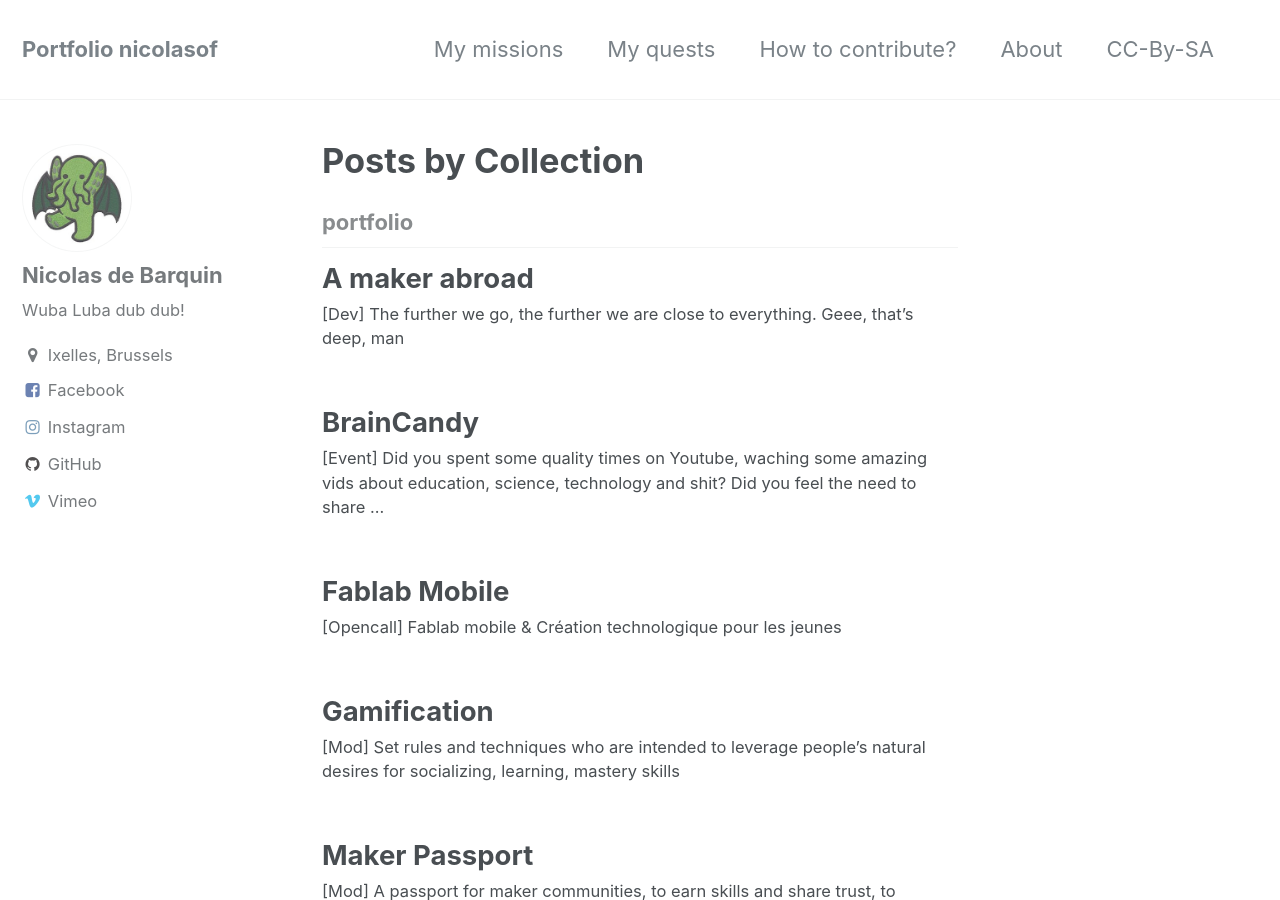
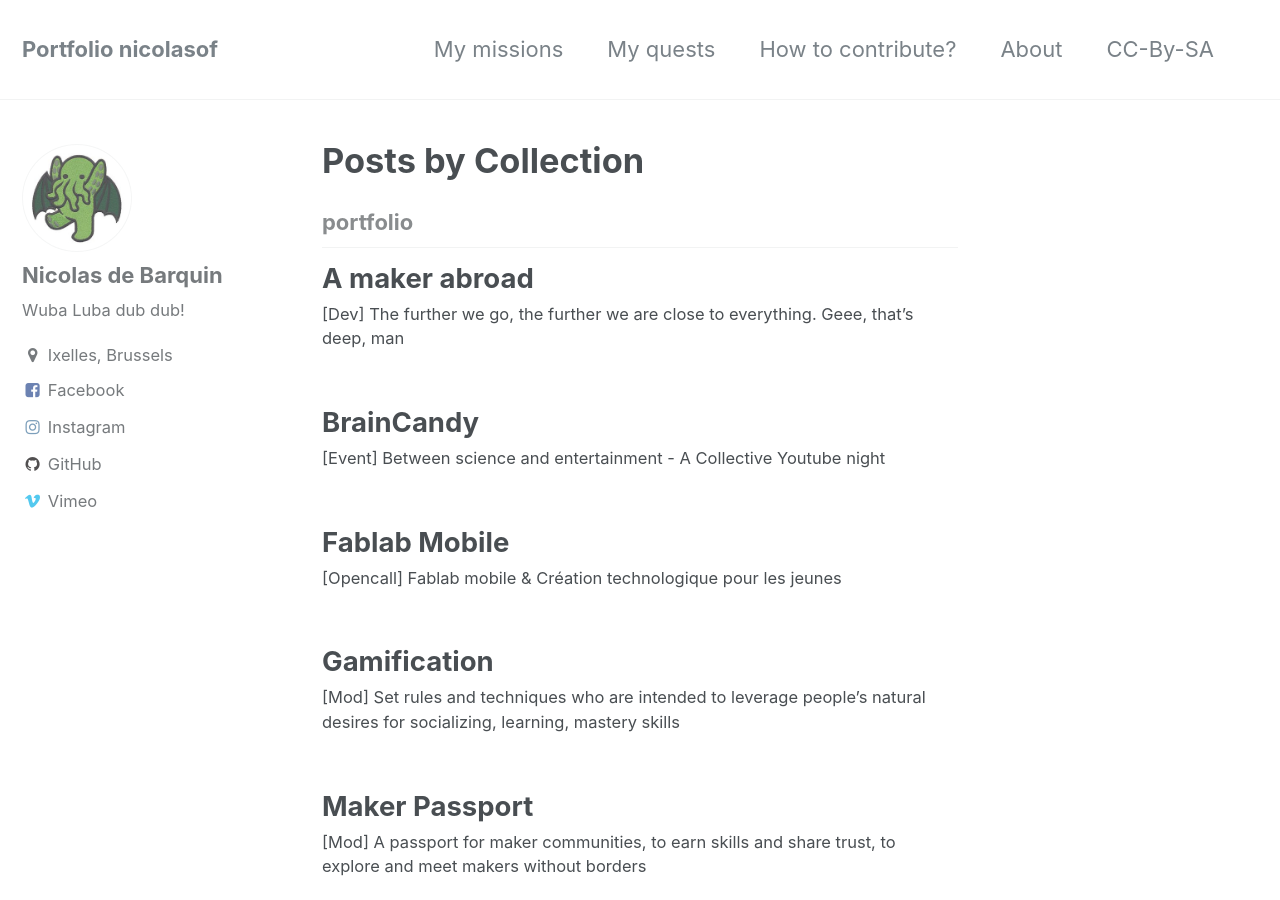
Before and after one commit to nicolasdb/nicolasdb.github.io, a Jekyll site: the page built from _pages/collection-archive.html, in a window 1280 px wide and 900 px high. Built offline with Jekyll 4.4.1, drawn with Linux system fonts in a browser that asks for light colours.

Commit message:
mini update

```diff
--- a/_portfolio/quest-BrainCandy.md
+++ b/_portfolio/quest-BrainCandy.md
@@ -1,12 +1,12 @@
 ---
 title: "BrainCandy"
-excerpt: "[Event] Did you spent some quality times on Youtube, waching some amazing vids about education, science, technology and shit? Did you feel the need to share the video? Maybe you felt alone in front of your PC. "
+excerpt: "[Event] Between science and entertainment - A Collective Youtube night"
 header:
   # image: /assets/images/portfolio/gami.jpg
   teaser: /assets/images/portfolio/braincandy-th.jpg
 
 ---
-### I like Youtube
+### Because we want to share IRL
 
 I spent so much time on front of the screen, discovering new channels on youtube, watching a lot of tv-series and movies, documentary, ...
 There is this time where I get so excited by what I just learn, It's so cool and awesome, I want to do it to, I want to share and talk about it with others... but I'm home alone.
```
Also changed, not shown: other parts of _portfolio/quest-BrainCandy.md (+1 -1 lines).
